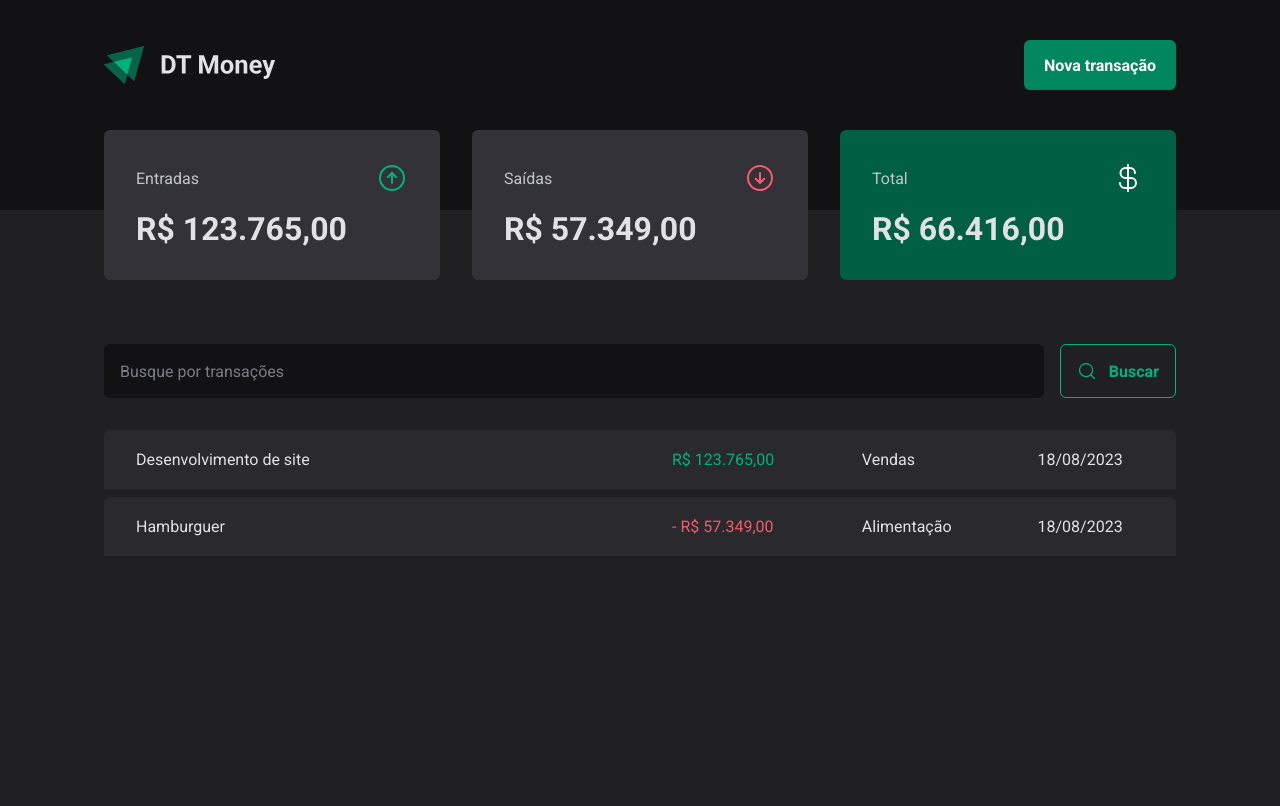
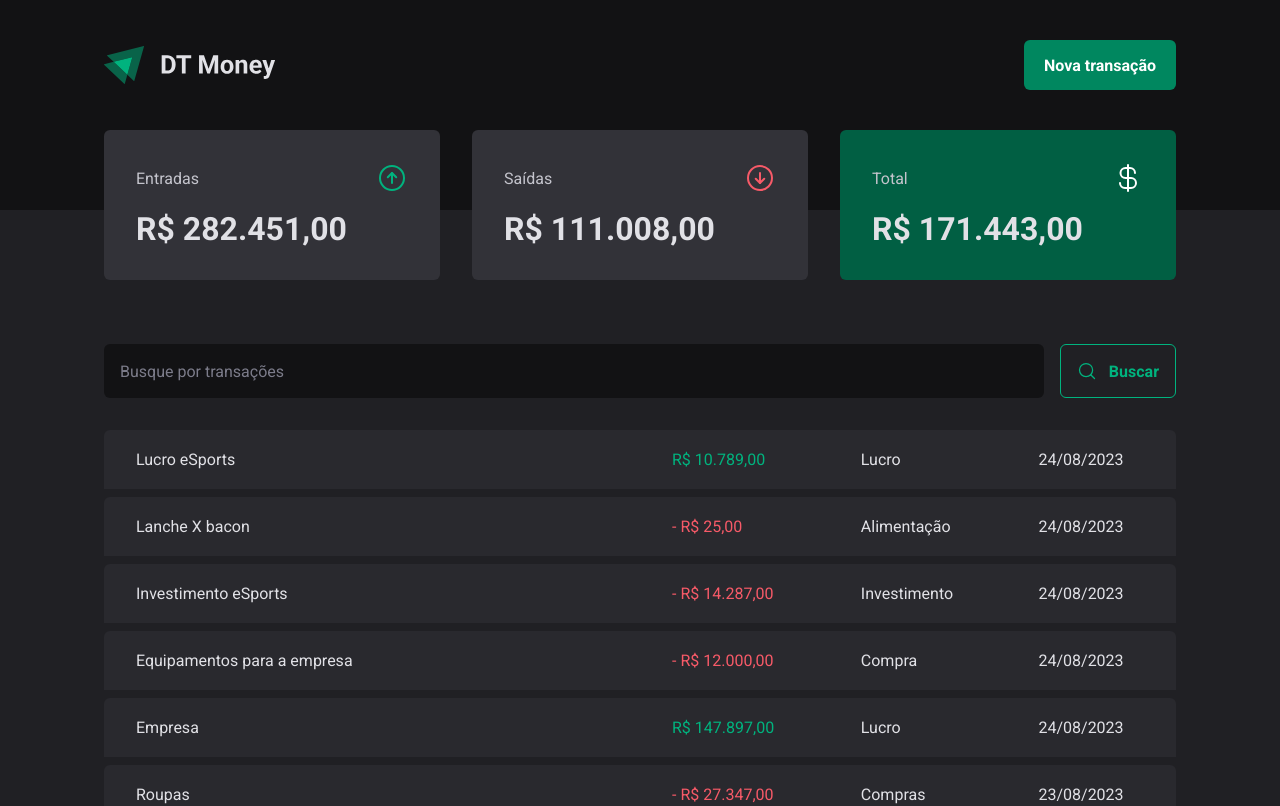
Before and after one commit to Platuxx/Agroger-money, a React (Vite) app: page / in a window 1280 px wide. Shown: the top 806 px of the page. Built offline with nearby package versions, Linux system fonts and the light colour scheme; data requests are answered from the project's data file.

Commit message:
corrigindo erros eslint

```diff
--- a/server.json
+++ b/server.json
@@ -8,15 +8,61 @@
       "price": 123765,
       "createdAt": "2023-08-18T12:42:46.077Z"
     },
-
     {
-
       "id": 2,
-            "description": "Hamburguer",
+      "description": "Comida",
       "type": "outcome",
       "category": "Alimentação",
       "price": 57349,
       "createdAt": "2023-08-18T12:44:46.077Z"
+    },
+    {
+      "id": 3,
+      "description": "Roupas",
+      "type": "outcome",
+      "category": "Compras",
+      "price": 27347,
+      "createdAt": "2023-08-23T12:44:46.077Z"
+    },
+    {
+      "description": "Empresa",
+      "category": "Lucro",
+      "price": 147897,
+      "type": "income",
+      "createdAt": "2023-08-24T11:52:29.231Z",
+      "id": 4
+    },
+    {
+      "description": "Equipamentos para a empresa",
+      "category": "Compra",
+      "price": 12000,
+      "type": "outcome",
+      "createdAt": "2023-08-24T12:42:57.665Z",
+      "id": 5
+    },
+    {
+      "description": "Investimento eSports",
+      "category": "Investimento",
+      "price": 14287,
+      "type": "outcome",
+      "createdAt": "2023-08-24T12:44:32.285Z",
+      "id": 6
+    },
+    {
+      "description": "Lanche X bacon",
+      "category": "Alimentação",
+      "price": 25,
+      "type": "outcome",
+      "createdAt": "2023-08-24T12:53:12.376Z",
+      "id": 7
+    },
+    {
+      "description": "Lucro eSports",
+      "category": "Lucro",
+      "price": 10789,
+      "type": "income",
+      "createdAt": "2023-08-24T13:10:39.392Z",
+      "id": 8
     }
   ]
 }
--- a/src/components/NewTransactionModal/index.tsx
+++ b/src/components/NewTransactionModal/index.tsx
@@ -6,6 +6,8 @@ import * as z from "zod";
 import { useForm } from "react-hook-form"
 import { zodResolver } from '@hookform/resolvers/zod';
 import { Controller } from 'react-hook-form';
+import { useContext } from 'react';
+import { TransactionsContext } from '../contexts/TransactionsContext';
 
 
 const newTransactionFormSchema = z.object({
@@ -18,12 +20,14 @@ const newTransactionFormSchema = z.object({
 type NewTransactionFormImputs = z.infer<typeof newTransactionFormSchema>
 
 export function NewTransactionModal() {
+   const { createTransaction } = useContext(TransactionsContext)
 
    const {
       control,
       register,
       handleSubmit,
-   formState: { isSubmitting }
+      formState: { isSubmitting },
+      reset,
    } =  useForm<NewTransactionFormImputs>({
          resolver: zodResolver(newTransactionFormSchema),
          defaultValues: {
@@ -32,10 +36,28 @@ export function NewTransactionModal() {
    })
 
   async function handleCreateNewTransactions(data: NewTransactionFormImputs) {
-      await new Promise(resolve => setTimeout(resolve, 2000))
+
+      const { description, category, price, type } = data;
+
+      await createTransaction({
+         description,
+         price,
+         category,
+         type,
+      })
+
+      //    const response = await api.post('transactions', {
+      //       description ,
+      //       category,
+      //       price,
+      //       type,
+      //       createdAt: new Date(),
+      //   })
 
 
-      console.log(data);
+      // console.log(response.data);
+
+      reset();
   }
 
   return (
--- a/src/components/NewTransactionModal/styles.ts
+++ b/src/components/NewTransactionModal/styles.ts
@@ -82,9 +82,9 @@ export const TransactionType = styled(RadioGroup.Root)`
   margin-top: 0.5rem;
 `;
 
-interface TransactionTypeButtonProps {
-  variant: "income" | "outcome";
-}
+// interface TransactionTypeButtonProps {
+//   variant: "income" | "outcome";
+// }
 
 export const TransactionTypeButton = styled(RadioGroup.Item)`
   background: ${(props) => props.theme["gray-700"]};
--- a/src/components/contexts/TransactionsContext.tsx
+++ b/src/components/contexts/TransactionsContext.tsx
@@ -1,4 +1,5 @@
 import { createContext, ReactNode, useEffect, useState } from "react"
+import { api } from "../../lib/axios";
 
 interface Transactions {
     id: number;
@@ -9,9 +10,17 @@ interface Transactions {
     createdAt: string;
 }
 
+interface CreateTransactionImput {
+    description: string;
+    price: number;
+    category: string;
+    type: 'income' | 'outcome'
+}
+
 interface TransactionContextType {
     transactions: Transactions[];
     fetchTransactions: (query?: string) => Promise<void>;
+    createTransaction: (data: CreateTransactionImput) => Promise<void>;
 }
 
 interface TransactionsProviderProps {
@@ -24,16 +33,38 @@ export function TransactionsProvider({ children }: TransactionsProviderProps) {
         const [transactions, setTransactions] = useState<Transactions[]>([])
 
         async function fetchTransactions(query?: string) {
-            const url = new URL('http://localhost:3000/transactions');
+           const response = await api.get('/transactions', {
+              params: {
+                 _sort: 'createdAt',
+                 _order: 'desc',
+                 q: query,
+              }
+           })
 
-            if (query) {
-                url.searchParams.append('q', query);
-            }
+            // const url = new URL('/transactions');
 
-            const response = await fetch(url);
-            const data = await response.json();
+            // if (query) {
+            //     url.searchParams.append('q', query);
+            // }
 
-            setTransactions(data);
+            // const response = await fetch(url);
+            // const data = await response.json();
+
+            setTransactions(response.data);
+        }
+
+        async function createTransaction(data: CreateTransactionImput) {
+            const { description, category, price, type } = data;
+
+            const response = await api.post('transactions', {
+                description ,
+                category,
+                price,
+                type,
+                createdAt: new Date(),
+            })
+
+            setTransactions(state => [response.data, ...state,]);
         }
 
         useEffect(() => {
@@ -46,6 +77,7 @@ export function TransactionsProvider({ children }: TransactionsProviderProps) {
         <TransactionsContext.Provider value={{
             transactions,
             fetchTransactions,
+            createTransaction,
            }}>
             {children}
         </TransactionsContext.Provider>
--- /dev/null
+++ b/src/lib/axios.ts
@@ -0,0 +1,5 @@
+import axios from "axios";
+
+export const api = axios.create({
+  baseURL: "http://localhost:3000",
+});
--- a/src/pages/Transactions/index.tsx
+++ b/src/pages/Transactions/index.tsx
@@ -1,5 +1,3 @@
-import { useEffect } from "react";
-import { useState } from "react";
 import { Header } from "../../components/Header";
 import { Summary } from "../../components/Summary";
 import { TransactionsContainer, TransactionsTable, PriceHighlight  } from "./styles";
```
Also changed, not shown: package.json (+5 -2 lines), .eslintrc.json (added), 1 other file (tests, documents, lock files or other folders). Lines whose indentation alone changed are shown as unchanged.
